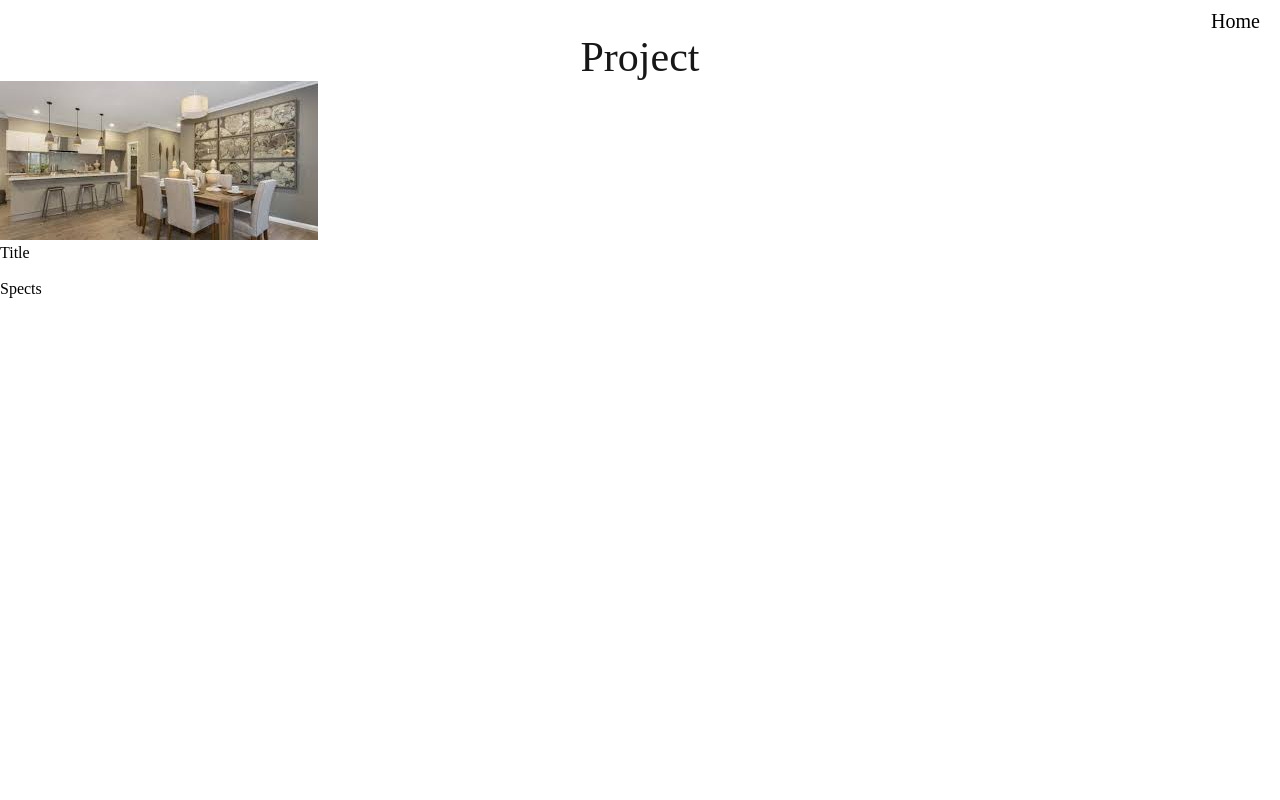
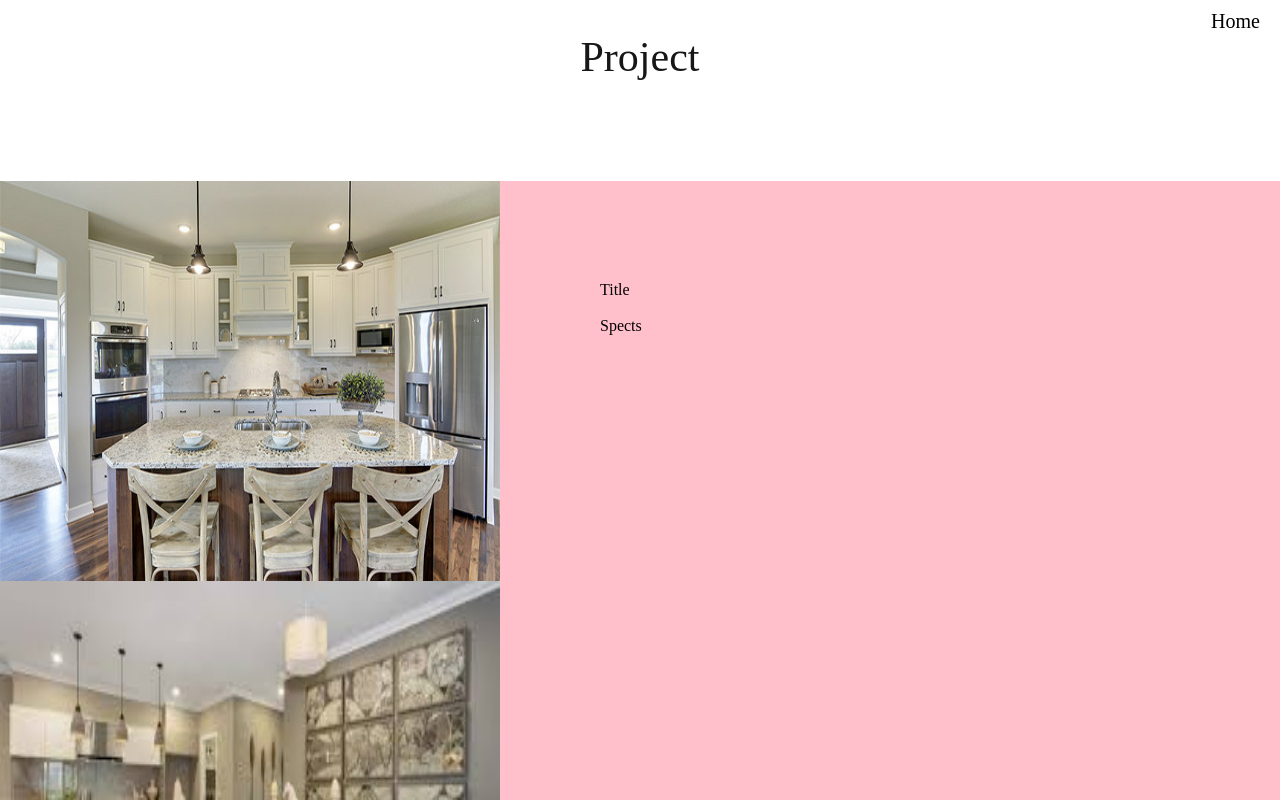
Before and after one commit to Tomasperezg/TheProject, a plain HTML site: page index.html in a window 1280 px wide. Both pictures are taken after a click on the element "Projects". Drawn offline with nearby package versions, Linux system fonts and the light colour scheme.

Commit message:
project Page design

```diff
--- a/JS/Main.js
+++ b/JS/Main.js
@@ -16,16 +16,16 @@ $(document).ready(function() {
     $('.ProjectBox_Pg').hide();
   });
 });
-var Car_Home_1 = ["IMG/IMG_HOME_1.jpeg",
-                  "IMG/HOME_IMAGE_2.jpg"];
-var cnt = Car_Home_1.length;
-
-$(function() {
-        setInterval(Slider, 5000);
-    });
-
-    function Slider() {
-    $(".PRO_HOME_1_IMGS").show("fast", function() {
-       $(this).attr("src", Car_Home_1[(Car_Home_1.length++) % cnt]).show();
-    });
-    }
+// var Car_Home_1 = ["IMG/IMG_HOME_1.jpeg",
+//                   "IMG/HOME_IMAGE_2.jpg"];
+// var cnt = Car_Home_1.length;
+//
+// $(function() {
+//         setInterval(Slider, 5000);
+//     });
+//
+//     function Slider() {
+//     $(".PRO_HOME_1_IMGS").show("fast", function() {
+//        $(this).attr("src", Car_Home_1[(Car_Home_1.length++) % cnt]).show();
+//     });
+//     }
--- a/index.html
+++ b/index.html
@@ -18,10 +18,6 @@
     <p class="TheMainNav_Pro">Projects</p>
   </div>
 
-  <!-- <div>
-    <img src="IMG/HomePgMainBan.jpg" class="HomePgMainBan">
-  </div> -->
-
   <div class="HomePgMainBan_TXT1">
     <div class="HomePgMainBan_SubTX_1 hidden">Black Birb Homes</div>
     <div class="HomePgMainBan_SubTX_2 hidden">old homes, reimagined</div>
@@ -32,12 +28,26 @@
   <div class="ProjectBox_Pg hidden">
     <div class="ProjectBox_Pg_TXT">Home</div>
     <div class="ProjectBox_Pg_TLT hidden">Project</div>
-    <div class="The_PRO_Gal">
-      <img class="PRO_HOME_1_IMGS" alt="HOME1 images">
-      <div class="Pro_Gal_TLT">Title</div>
-      <br/>
-      <div class="PRO_GAL_SPEC">Spects</div>
-    </div>
+    <div class="PRO_cont">
+
+        <div class="The_PRO_Gal">
+          <img src="IMG/HOME_IMAGE_2.jpg" class="PRO_IMG_HOM1 IMGSPRO">
+          <div class="PRO_HOUSE_INFO">
+            <div class="Pro_Gal_TLT">Title</div>
+            <br/>
+            <div class="PRO_GAL_SPEC">Spects</div>
+          </div>
+        </div>
+
+        <div class="The_PRO_Gal_2">
+          <img src="IMG/IMG_HOME_1.jpeg" class="PRO_IMG_HOM2 IMGSPRO">
+          <div class="PRO_HOUSE_INFO">
+            <div class="Pro_Gal_TLT">Title</div>
+            <br/>
+            <div class="PRO_GAL_SPEC">Spects</div>
+          </div>
+        </div>
+
   </div>
 </body>
 </html>
--- a/style.css
+++ b/style.css
@@ -77,13 +77,13 @@ body{
 }
 #AboutMainPg{
   height: 100%;
-  background: yellow;
 }
 .ProjectBox_Pg{
   width: 100%;
   background-color: white;
   height: 100%;
   position: absolute;
+  overflow-x: scroll;
 }
 .ProjectBox_Pg_TXT{
   text-align: right;
@@ -95,3 +95,22 @@ body{
   text-align: center;
   font-size: 42px;
 }
+.IMGSPRO{
+  width: 500px;
+  height: 400px;
+}
+.The_PRO_Gal{
+  display: flex;
+}
+.PRO_cont{
+  margin-top: 100px;
+  background-color: pink;
+}
+.PRO_HOUSE_INFO{
+  text-align: left;
+  margin-left: 100px;
+  margin-top: 100px;
+}
+.The_PRO_Gal_2{
+
+}
```
Also changed, not shown: 1 other file.
